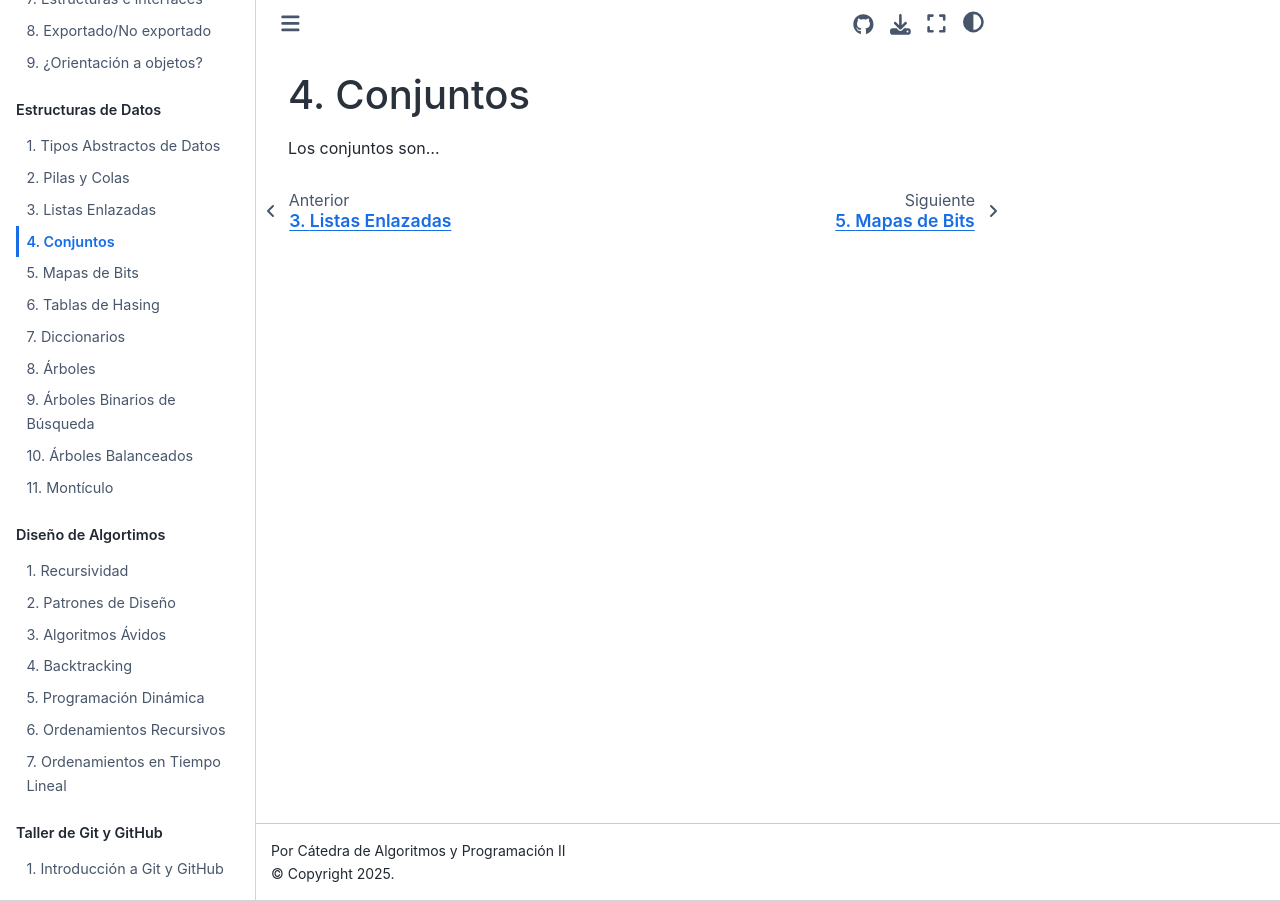
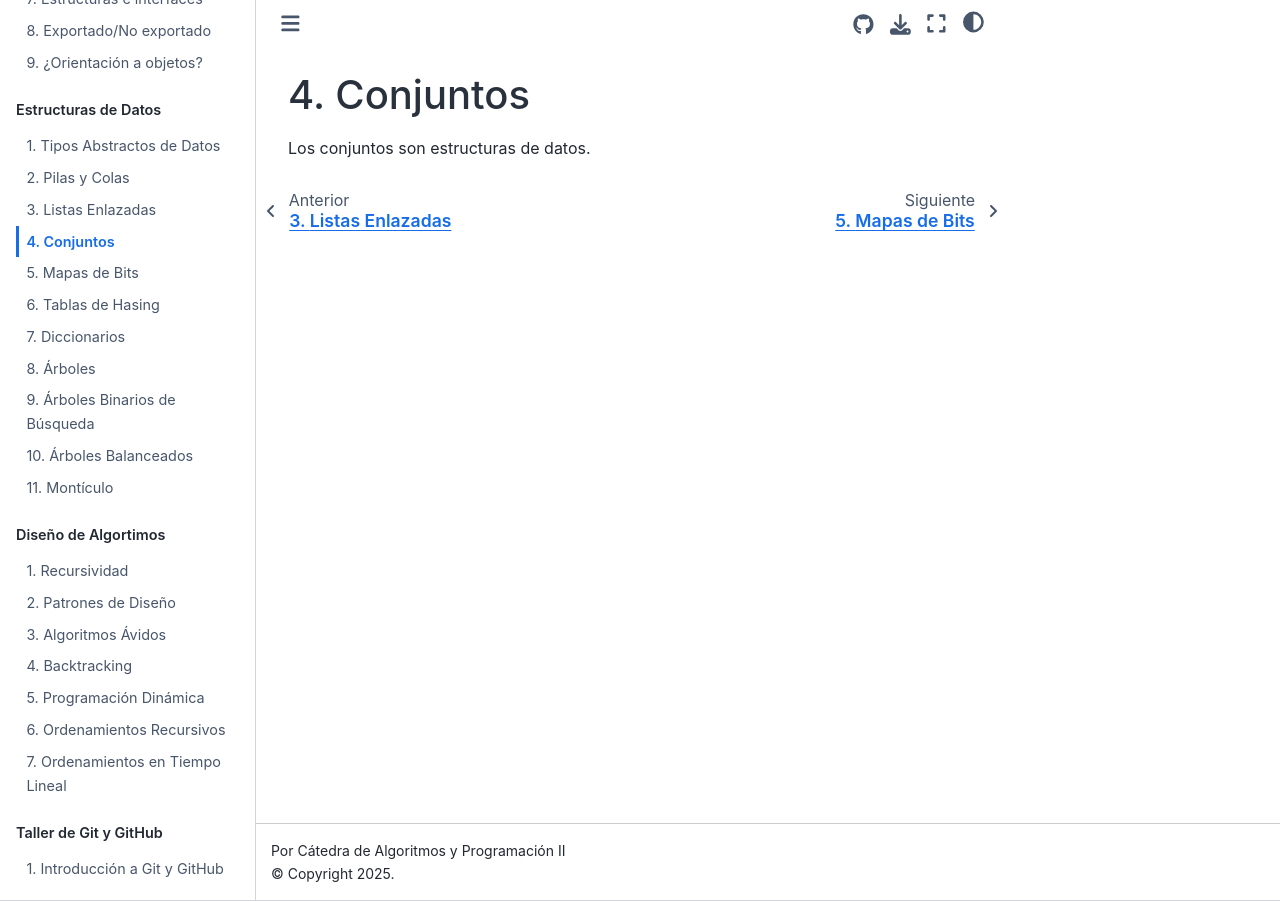
Before and after one commit to untref-ayp2/apuntes, a Jupyter Book: the page built from contenidos/capitulo3/3.3-Conjuntos.md, in a window 1280 px wide. Built offline with Jupyter Book 1.0.4 settings and Sphinx 7.4.7 and the Sphinx Book theme 1.1.4, drawn with Linux system fonts in a browser that asks for light colours.

Commit message:
Update contenidos/capitulo3/3.3-Conjuntos.md

```diff
--- a/contenidos/capitulo3/3.3-Conjuntos.md
+++ b/contenidos/capitulo3/3.3-Conjuntos.md
@@ -1,3 +1,3 @@
 # Conjuntos
 
-Los conjuntos son...
+Los conjuntos son estructuras de datos.
```
